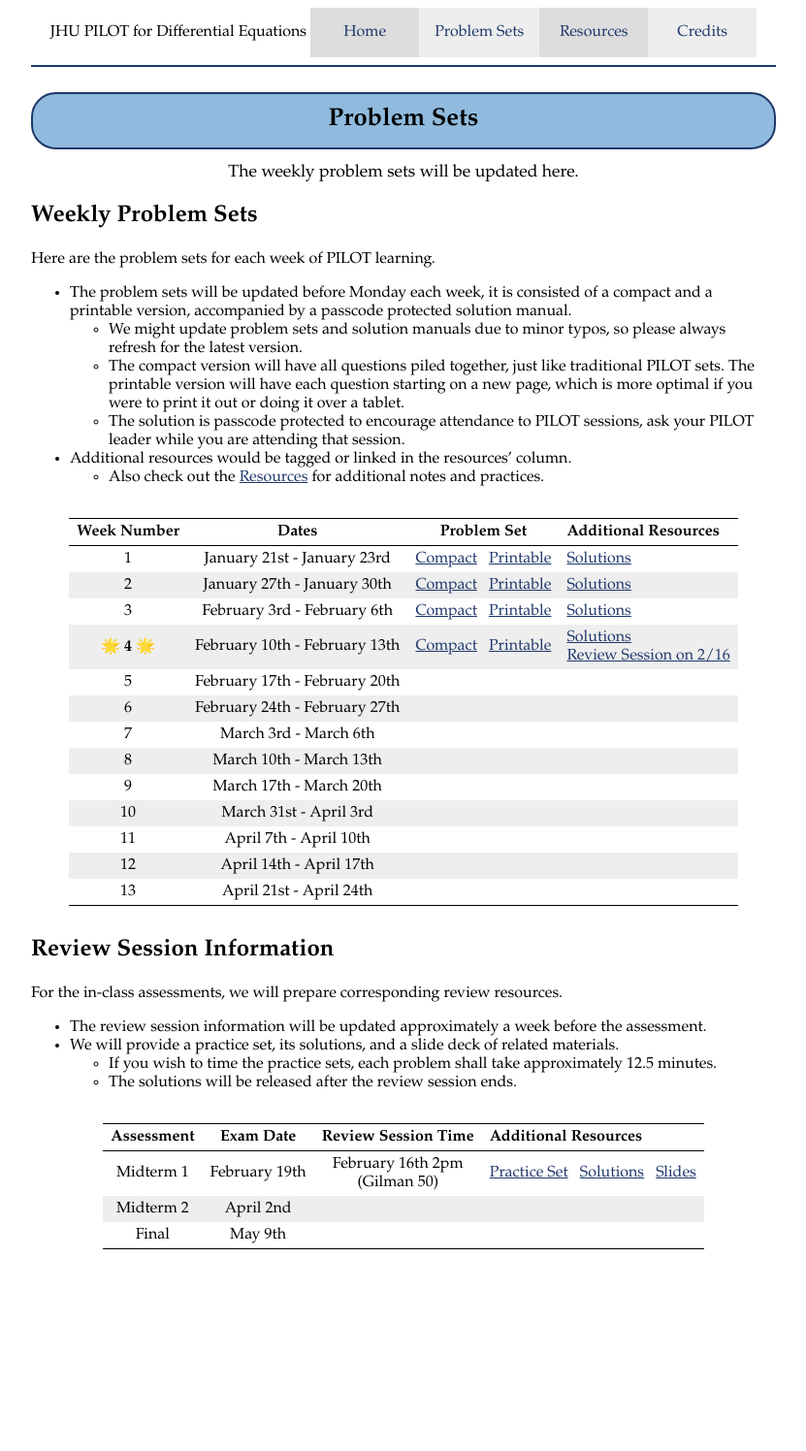
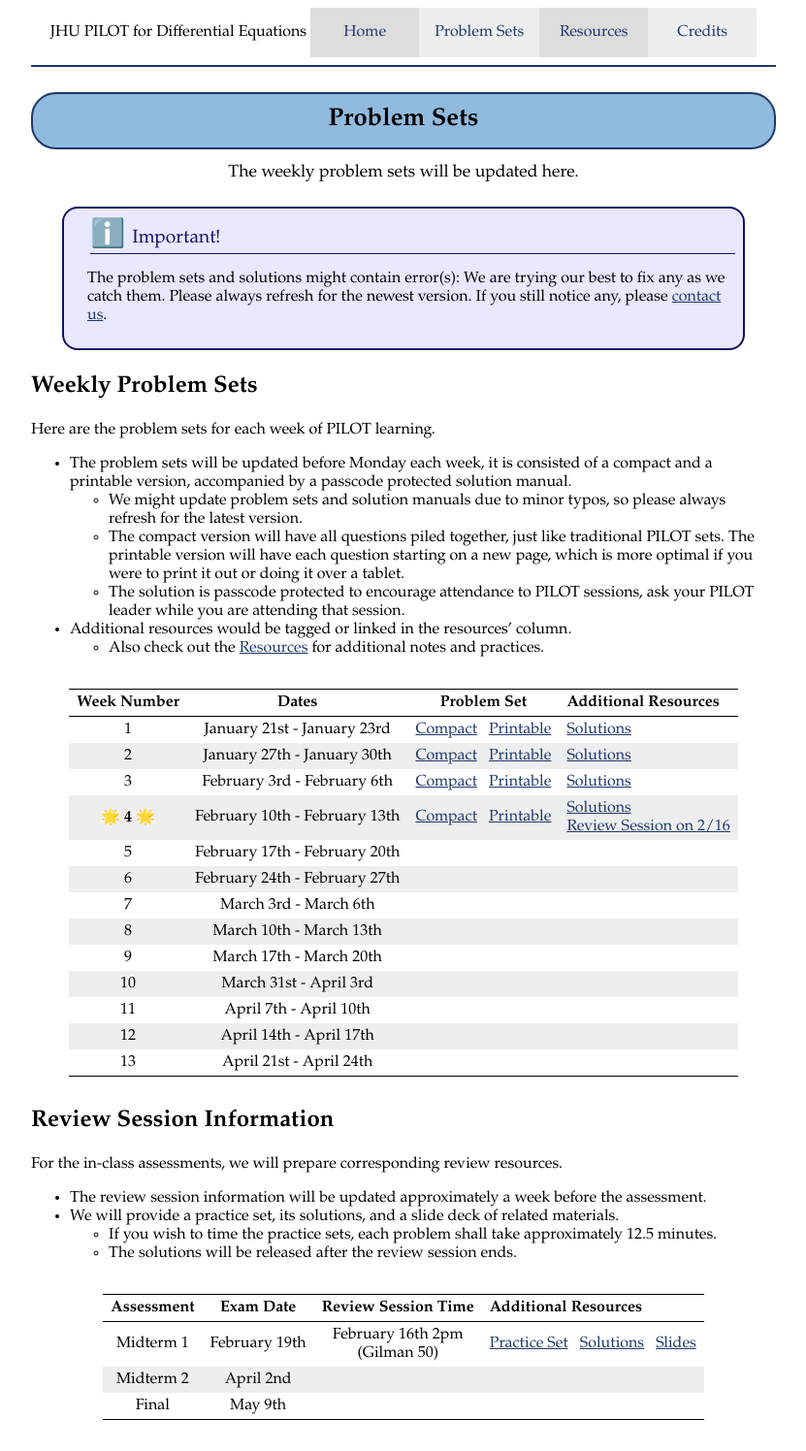
Before and after one commit to JHU-ODE-PILOT/SP25, a Jekyll site: the page built from problem_sets.md, in a window 1280 px wide. Shown: the whole page at 97% size, without its empty margins (224-1055 px from the left). Built offline with Jekyll 4.4.1, drawn with Linux system fonts in a browser that asks for light colours; before the commit the page ends 1320 px from its top, so only the background shows below that.

Commit message:
added reminder for errors

```diff
--- a/problem_sets.md
+++ b/problem_sets.md
@@ -6,6 +6,13 @@ category: "problem_sets"
 
 <div style="text-align: center; font-size: 110%;">
     The weekly problem sets will be updated here.
+</div>
+
+<div class='admonition info'>
+  <div class='title'>Important!</div>
+  <div class='content' markdown='1'>
+The problem sets and solutions might contain error(s): We are trying our best to fix any as we catch them. Please always refresh for the newest version. If you still notice any, please [contact us]({{site.baseurl}}/credits.html).
+  </div>
 </div>
 
 ## Weekly Problem Sets
```
Also changed, not shown: credits.md (+3 -0 lines).
